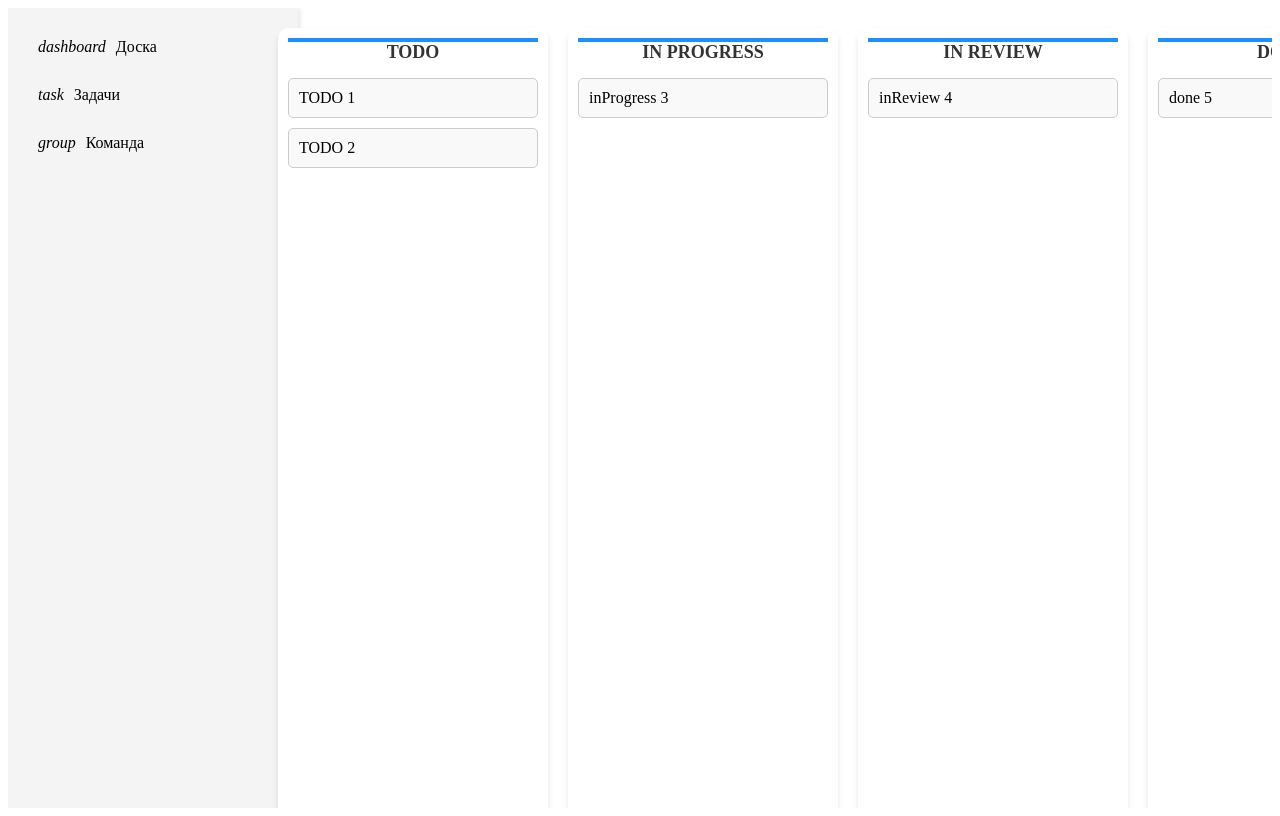
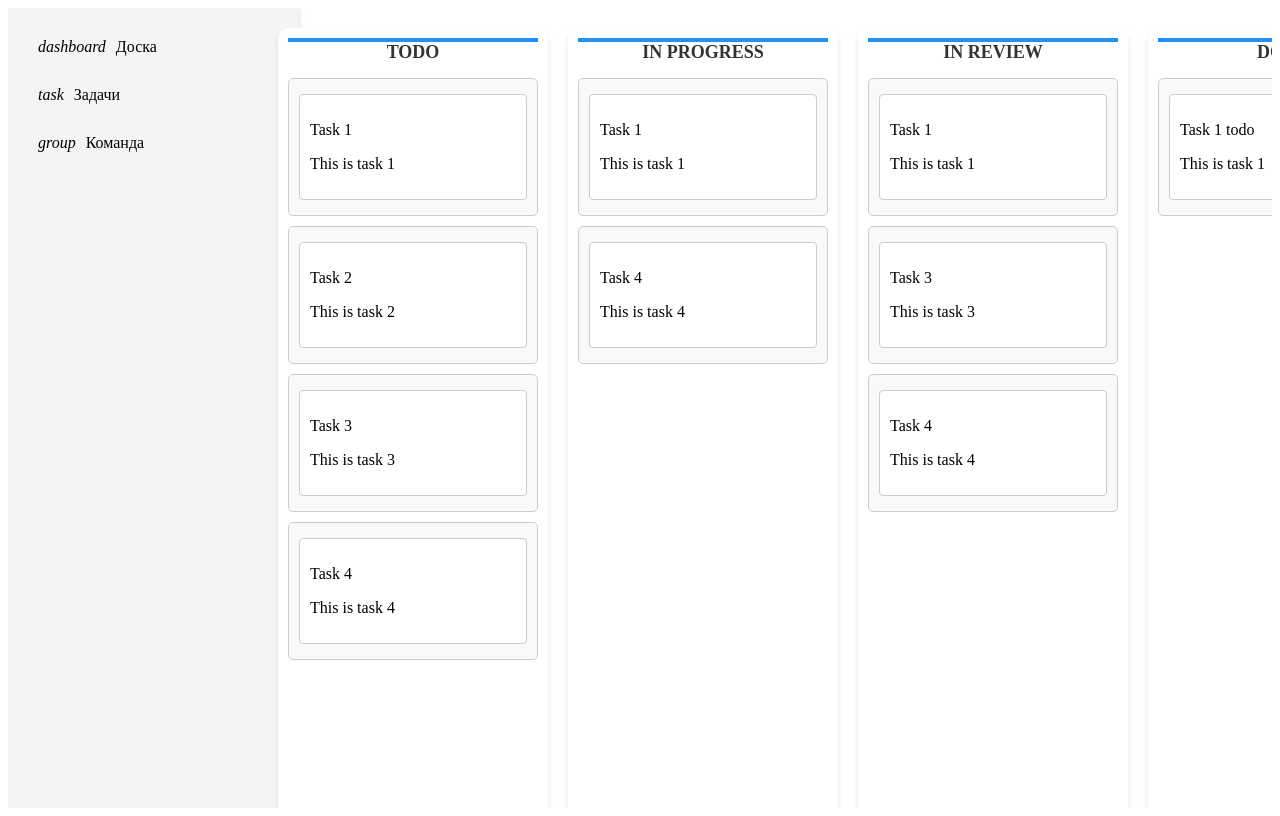
Before and after one commit to anof1r/trackMyTask, an Angular app: page /board in a window 1280 px wide. Built offline with nearby package versions, Linux system fonts and the light colour scheme.

Commit message:
types for tasks + task component

```diff
--- a/src/app/features/board/board.component.html
+++ b/src/app/features/board/board.component.html
@@ -3,8 +3,8 @@
     <div class="section-title">{{ section.status }}</div>
     <div cdkDropList [cdkDropListData]="section.tasks" [cdkDropListConnectedTo]="connectedLists" class="task-list"
       (cdkDropListDropped)="drop($event, section)" [id]="'list' + i">
-      <div class="task-card" *ngFor="let task of section.tasks" class="task" cdkDrag>
-        {{ task }}
+      <div *ngFor="let task of section.tasks" class="task" cdkDrag>
+        <app-tasks [task]="task"></app-tasks>
       </div>
     </div>
   </div>
--- a/src/app/features/board/board.component.ts
+++ b/src/app/features/board/board.component.ts
@@ -2,12 +2,13 @@ import { Component } from '@angular/core';
 import { CdkDragDrop, DragDropModule, moveItemInArray, transferArrayItem } from '@angular/cdk/drag-drop';
 import { NgFor } from '@angular/common';
 import { sections } from '../constants/constants';
-import { Section } from '../types/types';
+import { Section, Task } from '../types/types';
+import { TasksComponent } from "../tasks/tasks.component";
 
 @Component({
   selector: 'app-board',
   standalone: true,
-  imports: [DragDropModule, NgFor],
+  imports: [DragDropModule, NgFor, TasksComponent],
   templateUrl: './board.component.html',
   styleUrl: './board.component.scss'
 })
@@ -20,12 +21,10 @@ export class BoardComponent {
     return this.sections.map((_, index) => 'list' + index);
   }
 
-  drop(event: CdkDragDrop<string[]>, section: Section) {
+  drop(event: CdkDragDrop<Task[]>, section: Section) {
     if (event.previousContainer === event.container) {
       moveItemInArray(section.tasks, event.previousIndex, event.currentIndex);
     } else {
-      console.log(section);
-
       transferArrayItem(
         event.previousContainer.data,
         section.tasks,
--- a/src/app/features/constants/constants.ts
+++ b/src/app/features/constants/constants.ts
@@ -1,9 +1,28 @@
-import { BOARD_SECTIONS } from "../types/types";
+import { BOARD_SECTIONS, Task } from "../types/types";
 
 
-export const sections = [
-    { status: BOARD_SECTIONS.todo, tasks: ['TODO 1', 'TODO 2'] },
-    { status: BOARD_SECTIONS.inProgress, tasks: ['inProgress 3'] },
-    { status: BOARD_SECTIONS.inReview, tasks: ['inReview 4'] },
-    { status: BOARD_SECTIONS.done, tasks: ['done 5'] },
+export const tasksTodo: Task[] = [
+    { name: 'Task 1', status: BOARD_SECTIONS.todo, description: 'This is task 1', storyCount: 1, labels: ['critical'] },
+    { name: 'Task 2', status: BOARD_SECTIONS.inProgress, description: 'This is task 2', storyCount: 2, labels: ['low'] },
+    { name: 'Task 3', status: BOARD_SECTIONS.inReview, description: 'This is task 3', storyCount: 3, labels: ['critical'] },
+    { name: 'Task 4', status: BOARD_SECTIONS.done, description: 'This is task 4', storyCount: 5, labels: ['critical'] },
+  ];
+  export const tasksInR: Task[] = [
+    { name: 'Task 1', status: BOARD_SECTIONS.todo, description: 'This is task 1', storyCount: 1, labels: ['critical'] },
+    { name: 'Task 3', status: BOARD_SECTIONS.inReview, description: 'This is task 3', storyCount: 3, labels: ['critical'] },
+    { name: 'Task 4', status: BOARD_SECTIONS.done, description: 'This is task 4', storyCount: 5, labels: ['critical'] },
+  ];
+  export const tasksInP: Task[] = [
+    { name: 'Task 1', status: BOARD_SECTIONS.todo, description: 'This is task 1', storyCount: 1, labels: ['critical'] },
+    { name: 'Task 4', status: BOARD_SECTIONS.done, description: 'This is task 4', storyCount: 5, labels: ['critical'] },
+  ];
+  export const tasksDone: Task[] = [
+    { name: 'Task 1 todo', status: BOARD_SECTIONS.todo, description: 'This is task 1', storyCount: 1, labels: ['critical'] },
+  ];
+
+  export const sections = [
+    { status: BOARD_SECTIONS.todo, tasks: tasksTodo },
+    { status: BOARD_SECTIONS.inProgress, tasks: tasksInP },
+    { status: BOARD_SECTIONS.inReview, tasks: tasksInR },
+    { status: BOARD_SECTIONS.done, tasks: tasksDone },
 ];
--- a/src/app/features/tasks/tasks.component.html
+++ b/src/app/features/tasks/tasks.component.html
@@ -1 +1,4 @@
-<p>tasks works!</p>
+<div class="task-card">
+    <p>{{ task?.name }}</p>
+    <p>{{task?.description}}</p>
+  </div>
--- a/src/app/features/tasks/tasks.component.scss
+++ b/src/app/features/tasks/tasks.component.scss
@@ -0,0 +1,8 @@
+.task-card {
+    padding: 10px;
+    margin: 5px 0;
+    background-color: #ffffff;
+    border: 1px solid #ccc;
+    border-radius: 4px;
+    cursor: move;
+  }
--- a/src/app/features/tasks/tasks.component.ts
+++ b/src/app/features/tasks/tasks.component.ts
@@ -1,4 +1,5 @@
-import { Component } from '@angular/core';
+import { Component, Input } from '@angular/core';
+import { Task } from '../types/types';
 
 @Component({
   selector: 'app-tasks',
@@ -7,6 +8,7 @@ import { Component } from '@angular/core';
   templateUrl: './tasks.component.html',
   styleUrl: './tasks.component.scss'
 })
+
 export class TasksComponent {
-
+    @Input() task: Task | undefined
 }
```
Also changed, not shown: src/app/features/types/types.ts (+9 -1 lines).
